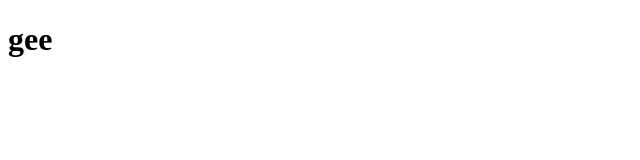
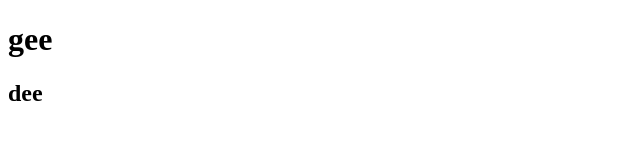
Before and after one commit to Charitha-30/deepgitlab2, a plain HTML site: page index.html in a window 1280 px wide. Shown: the full height of the page, 0-640 px from the left. Drawn offline with Linux system fonts and the light colour scheme.

Commit message:
Update index.html

```diff
--- a/index.html
+++ b/index.html
@@ -8,5 +8,6 @@
 </head>
 <body>
     <h1>gee</h1>
+    <h2>dee</h2>
 </body>
 </html>
```
